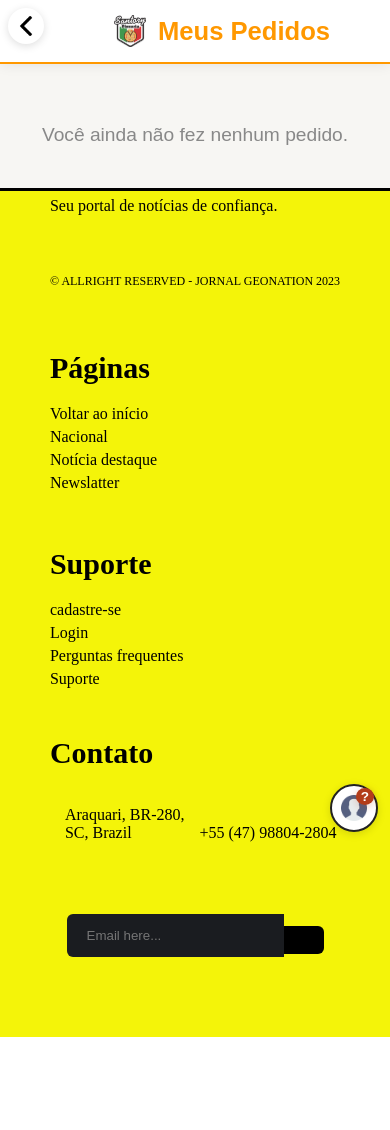
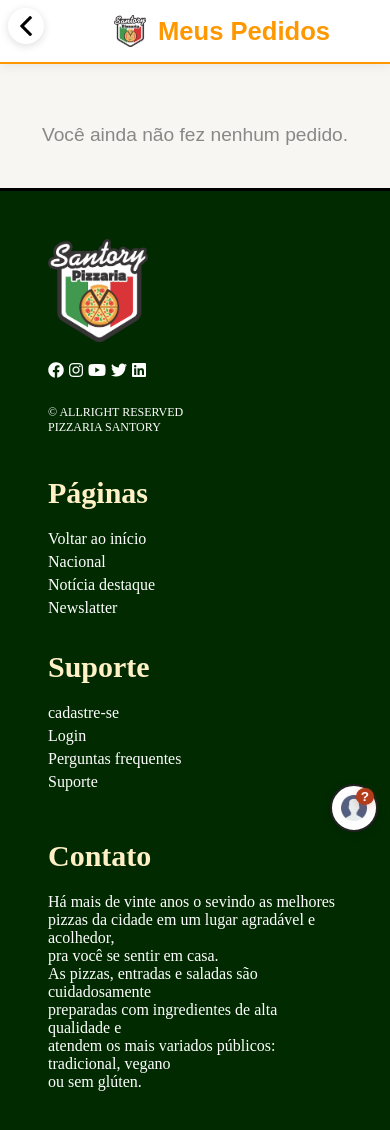
Before and after one commit to Santory-Pizzaria/SantoryFrontEnd, a Vue app: page /pedidos in a window 390 px wide. Shown: the top 1130 px of the page. Before the commit the page ends 1037 px from the top, so only its background shows below. Built offline with nearby package versions, Linux system fonts and the light colour scheme.

Commit message:
Fix: responsividade footer

```diff
--- a/index.html
+++ b/index.html
@@ -4,7 +4,8 @@
   <meta charset="UTF-8" />
   <meta name="viewport" content="width=device-width, initial-scale=1.0" />
   <link rel="icon" href="/logo.ico">
-  <link rel="shortcut icon" type="image/x-icon">
+  <link rel="shortcut icon" type="image/x-icon" href="/logo.ico">
+  <link rel="stylesheet" href="https://cdnjs.cloudflare.com/ajax/libs/font-awesome/5.15.4/css/all.min.css">
   <title>Santory Pizzaria</title>
 </head>
 <body>
--- a/src/App.vue
+++ b/src/App.vue
@@ -153,14 +153,9 @@
 <template>
     <head>
     <link rel="icon" href="/logo.ico">
-    <link rel="shortcut icon" type="image/x-icon">
+    <link rel="shortcut icon" type="image/x-icon" href="/logo.ico">
   </head>
   <div>
-
-    <header>
-
-
-    </header>
     <router-view />
     <template v-if="$route.path !== '/' && $route.path !== '/login' && $route.path !== '/cadastro' && $route.path !== '/admin' && $route.path !== '/CadastroPizzaria' && $route.path !== '/Login'">
       <transition name="mini-cart-fade">
--- a/src/components/FooteRor.vue
+++ b/src/components/FooteRor.vue
@@ -1,11 +1,17 @@
 <template>
+
+  <head>
+    <link rel="icon" href="/logo.ico">
+    <link rel="shortcut icon" type="image/x-icon" href="/logo.ico">
+  </head>
+
   <footer class="rodape">
             <div class="container-3">
                 <div class="row">
                     <div class="col" id="company">
 
                         <p id="rea">
-                            Seu portal de notícias de confiança.
+                            <img src="@/assets/imagens/logo.png" alt="Santory Pizzaria" class="logo" />
                         </p>
                         <div class="social">
                             <a href="#"><i class="fab fa-facebook"></i></a>
@@ -14,9 +20,10 @@
                             <a href="#"><i class="fab fa-twitter"></i></a>
                             <a href="#"><i class="fab fa-linkedin"></i></a>
                         </div>
-                        <p id="copy">
-                            © ALLRIGHT RESERVED - JORNAL GEONATION 2023
-                        </p>
+            <p id="copy">
+              © ALLRIGHT RESERVED <br />
+              PIZZARIA SANTORY
+            </p>
                     </div>
                     <div class="col" id="services">
                         <h3>Páginas</h3>
@@ -38,22 +45,7 @@
                     </div>
                     <div class="col" id="contact">
                         <h3>Contato</h3>
-                        <div class="contact-details">
-                            <i class="fa fa-location"></i>
-                            <p>Araquari, BR-280, <br> SC, Brazil</p>
-                        </div>
-                        <div class="contact-details">
-                            <i class="fa fa-phone"></i>
-                            <p>+55 (47) 98804-2804</p>
-                        </div>
-                    </div>
-                </div>
-                <div class="row">
-                    <div class="form">
-                        <form action="">
-                            <input type="text" placeholder="Email here...">
-                            <button><i class="fa fa-paper-plane"></i></button>
-                        </form>
+                       <p id="text-footer">Há mais de vinte anos o sevindo as melhores <br /> pizzas da cidade em um lugar agradável e acolhedor, <br /> pra você se sentir em casa. <br /> As pizzas, entradas e saladas são cuidadosamente <br /> preparadas com ingredientes de alta qualidade e <br /> atendem os mais variados públicos: tradicional, vegano <br /> ou sem glúten.</p>
                     </div>
                 </div>
             </div>
@@ -62,12 +54,12 @@
 
 <style scoped>
 footer {
-  background-color: rgb(244, 244, 9);
+  background-color: rgb(1, 42, 1);
   position: relative;
   overflow-y: hidden;
   display: grid 'footer';
   margin-top: 5vh;
-  min-height: 350px;
+  min-height:250px;
   padding: 3rem 1rem;
   grid-row-end: auto;
   border-top: 3px solid #000;
@@ -88,21 +80,25 @@
   align-items: center;
 }
 
+#text-footer {
+  font-size: 16px;
+}
+
 .col {
   min-width: 250px;
-  color:#000;
+  color:#ffffff;
   font-family: poppins;
   padding:0 2rem;
 }
 
 .col .logo {
   width: 100px;
-  margin-bottom:25px;
+  margin-top: 5vh;
 }
 
 .col h3 {
   font-size: 30px;
-  color:#000;
+  color:#fff1c5;
   margin-bottom: 20px;
   position: relative;
   cursor: pointer;
@@ -112,7 +108,7 @@
   content: '';
   height:3px;
   width:0px;
-  background-color: #000;
+  background-color: #fff1c5;
   position: absolute;
   bottom: 0;
   left:0;
@@ -125,21 +121,24 @@
 }
 
 .col .social a i {
-  color:#000;
-  margin-top:2rem;
+  color:#ffffff;
   margin-right: 5px;
   transition: 0.3s ease;
 }
 
+.col a {
+  font-size: 16px;
+}
+
 .col .social a i:hover {
-  transform: scale(1.5);
-  filter:grayscale(25);
+  transform: scale(1.3);
+  color: #d2780d;
 }
 
 .col .links a {
   display: block;
   text-decoration: none;
-  color:#000;
+  color:#ffffff;
   margin-bottom: 5px;
   position: relative;
   transition: 0.3s ease;
@@ -152,7 +151,7 @@
   position: absolute;
   top:5px;
   left:-10px;
-  background-color: #000;
+  background-color: #d2780d;
   transition: 0.5s ease;
   opacity: 0;
 }
@@ -163,7 +162,7 @@
 
 .col .links a:hover {
   transform: translateX(-8px);
-  color:#000;
+  color:#d2780d;
 }
 
 .col .contact-details {
@@ -194,6 +193,14 @@
 
 .col#contact {
   margin-top: -2%;
+}
+
+.col#useful-links {
+  margin-top: -6%;
+}
+
+.col#services {
+  margin-top: -6%;
 }
 
 .form button {
```
